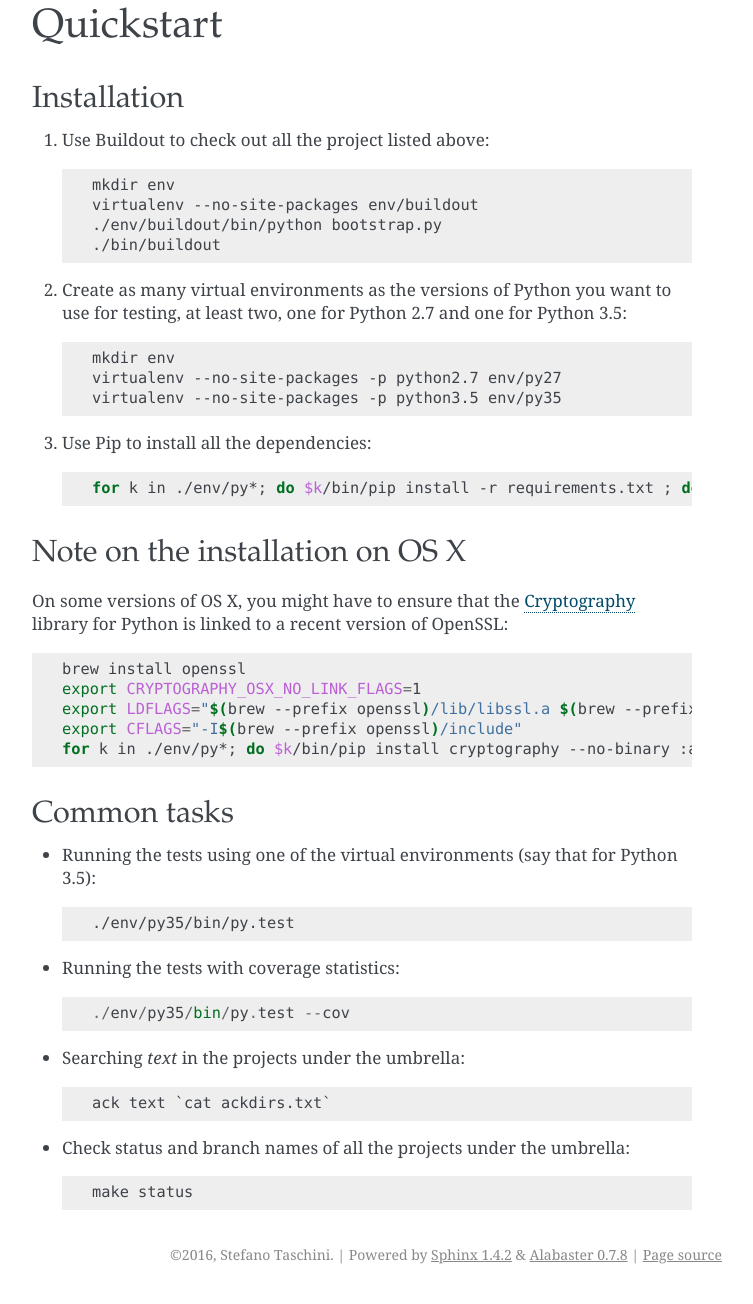
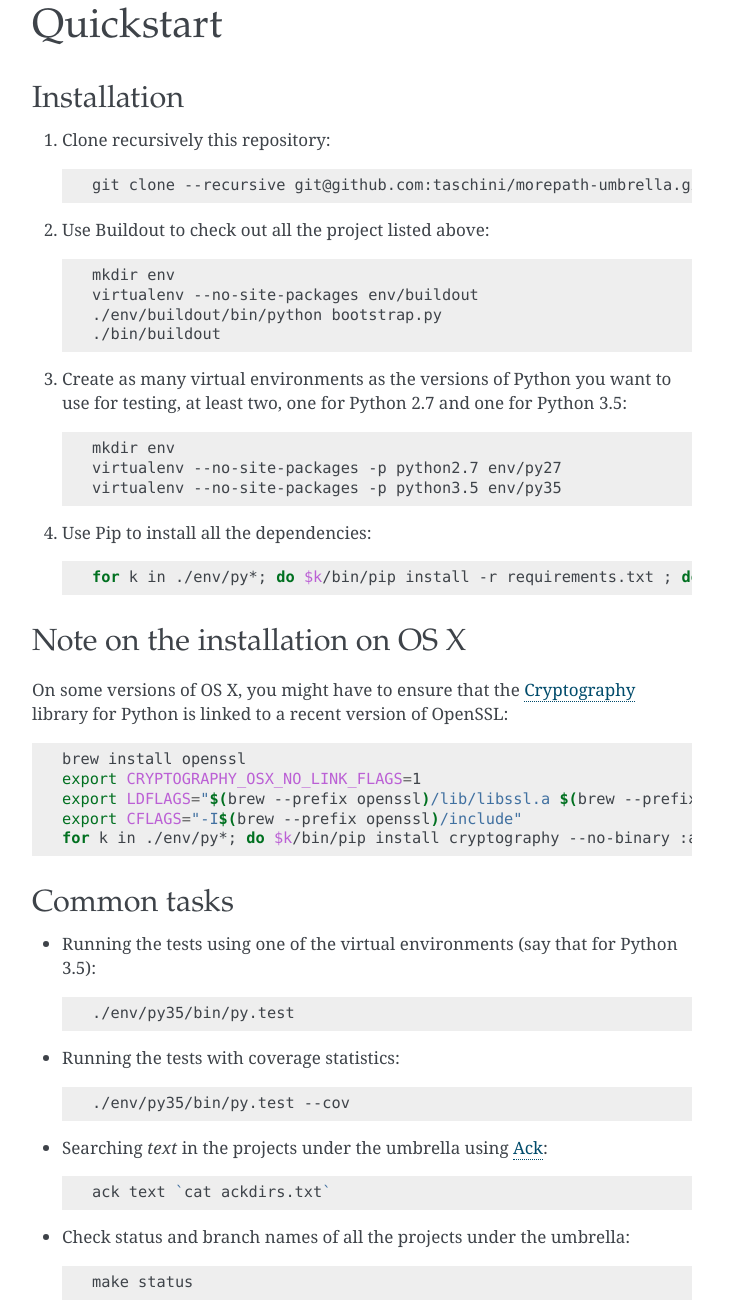
Before and after one commit to taschini/morepath-umbrella, a plain HTML site: page index.html in a window 1280 px wide. Shown: the part 836-2140 px from the top of the page, without its empty margins (388-1141 px from the left). Drawn offline with Linux system fonts and the light colour scheme.

Commit message:
Added cloning instrutions and link to Ack into the quickstart section of the Readme file.

```diff
--- a/index.html
+++ b/index.html
@@ -82,6 +82,11 @@
 <div class="section" id="installation">
 <span id="installation"></span><h2>Installation<a class="headerlink" href="#installation" title="Permalink to this headline">¶</a></h2>
 <ol>
+<li><p class="first">Clone recursively this repository:</p>
+<div class="highlight-shell"><div class="highlight"><pre><span></span>git clone --recursive git@github.com:taschini/morepath-umbrella.git
+</pre></div>
+</div>
+</li>
 <li><p class="first">Use Buildout to check out all the project listed above:</p>
 <div class="highlight-shell"><div class="highlight"><pre><span></span>mkdir env
 virtualenv --no-site-packages env/buildout
@@ -128,17 +133,18 @@ library for Python is linked to a recent version of OpenSSL:</p>
 </div>
 </li>
 <li><p class="first">Running the tests with coverage statistics:</p>
-<div class="highlight-default"><div class="highlight"><pre><span></span><span class="o">./</span><span class="n">env</span><span class="o">/</span><span class="n">py35</span><span class="o">/</span><span class="nb">bin</span><span class="o">/</span><span class="n">py</span><span class="o">.</span><span class="n">test</span> <span class="o">--</span><span class="n">cov</span>
+<div class="highlight-shell"><div class="highlight"><pre><span></span>./env/py35/bin/py.test --cov
 </pre></div>
 </div>
 </li>
-<li><p class="first">Searching <em>text</em> in the projects under the umbrella:</p>
-<div class="highlight-default"><div class="highlight"><pre><span></span>ack text `cat ackdirs.txt`
+<li><p class="first">Searching <em>text</em> in the projects under the umbrella using
+<a class="reference external" href="http://beyondgrep.com/install/">Ack</a>:</p>
+<div class="highlight-shell"><div class="highlight"><pre><span></span>ack text <span class="sb">`</span>cat ackdirs.txt<span class="sb">`</span>
 </pre></div>
 </div>
 </li>
 <li><p class="first">Check status and branch names of all the projects under the umbrella:</p>
-<div class="highlight-default"><div class="highlight"><pre><span></span><span class="n">make</span> <span class="n">status</span>
+<div class="highlight-shell"><div class="highlight"><pre><span></span>make status
 </pre></div>
 </div>
 </li>
```
Also changed, not shown: searchindex.js (+1 -1 lines), _sources/index.txt.
